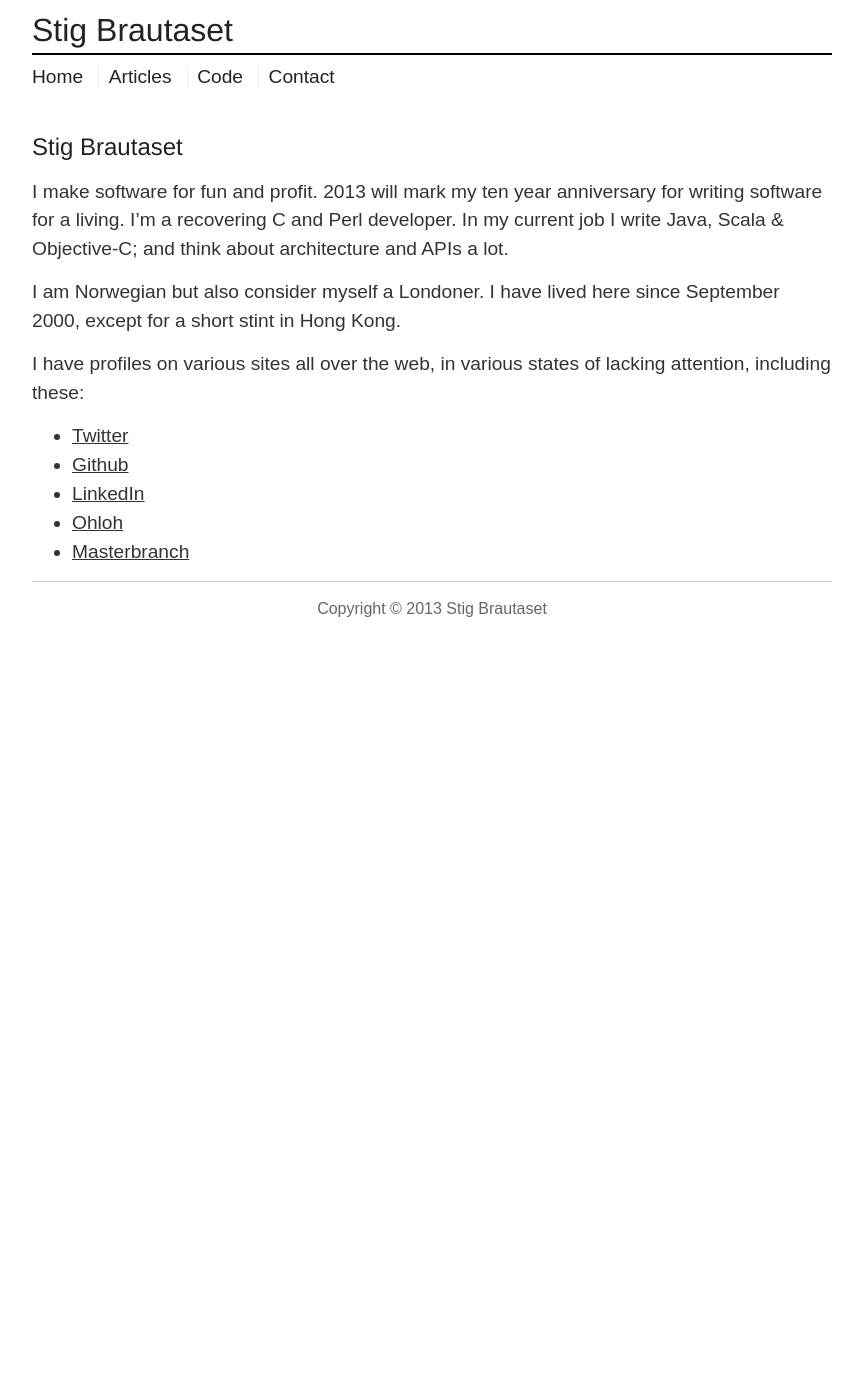
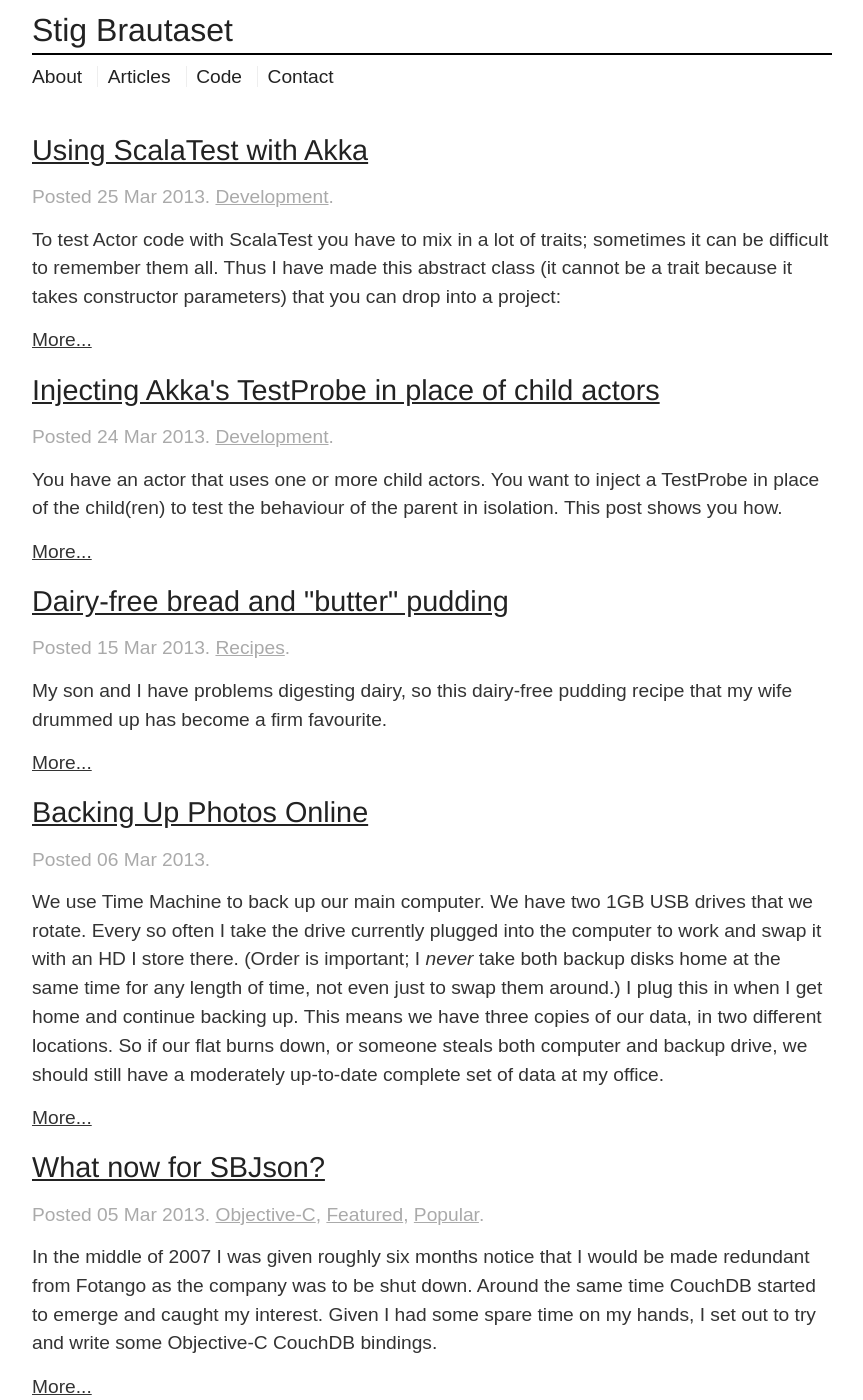
Before and after one commit to stig/www.brautaset.org, a Jekyll site: the page built from index.md, in a window 1280 px wide and 1400 px high. Shown: the whole window, without its empty margins (208-1071 px from the left). Built offline with Jekyll 4.4.1, drawn with Linux system fonts in a browser that asks for light colours; some of the changed text lies outside the part shown.

Commit message:
Rename current index page to about & create new index page containing excerpts of most recent 10 post ,

```diff
--- a/_includes/nav.html
+++ b/_includes/nav.html
@@ -1,6 +1,6 @@
 <nav>
     <ul>
-        <li><a href="/">Home</a></li>
+        <li><a href="/about.html">About</a></li>
         <li><a href="/articles.html">Articles</a></li>
         <li><a href="/code.html">Code</a></li>
         <li><a href="/contact.html">Contact</a></li>
--- a/_posts/2013-03-24-injecting-akka-testprobe.md
+++ b/_posts/2013-03-24-injecting-akka-testprobe.md
@@ -2,6 +2,7 @@
 layout: post
 title: Injecting Akka's TestProbe in place of child actors
 tags: [Development]
+excerpt: You have an actor that uses one or more child actors. You want to inject a TestProbe in place of the child(ren) to test the behaviour of the parent in isolation. This post shows you how.
 ---
 
 The problem:
--- a/index.md
+++ b/index.md
@@ -1,20 +1,18 @@
 ---
-title: Stig Brautaset
 layout: page
 ---
 
-I make software for fun and profit. 2013 will mark my ten year anniversary for writing
-software for a living. I'm a recovering C and Perl developer. In my current job I write
-Java, Scala & Objective-C; and think about architecture and APIs a lot.
+{% for post in site.posts limit: 10 %}
+<h2><a href="{{ post.url }}">{{ post.title }}</a></h2>
 
-I am Norwegian but also consider myself a Londoner. I have lived here since September
-2000, except for a short stint in Hong Kong.
+<div class="meta">Posted {{ post.date | date_to_string }}.
+    {% if post.tags != empty %}
+        {% for tag in post.tags %}{% unless forloop.first %}, {% endunless %}<a href="/articles/tagged.html#{{ tag }}">{{ tag }}</a>{% endfor %}.
+    {% endif %}
+</div>
 
-I have profiles on various sites all over the web, in various states of lacking attention,
-including these:
 
-* [Twitter](http://twitter.com/stigbra)
-* [Github](http://github.com/stig)
-* [LinkedIn](http://uk.linkedin.com/in/stigbrautaset)
-* [Ohloh](https://www.ohloh.net/accounts/stigbra)
-* [Masterbranch](http://www.masterbranch.com/developer/stig.brautaset)
+<p>{{ post.excerpt }}</p>
+
+<p><a href="{{ post.url }}">More...</a></p>
+{% endfor %}
```
Also changed, not shown: about.md (added, +20 -0 lines).
